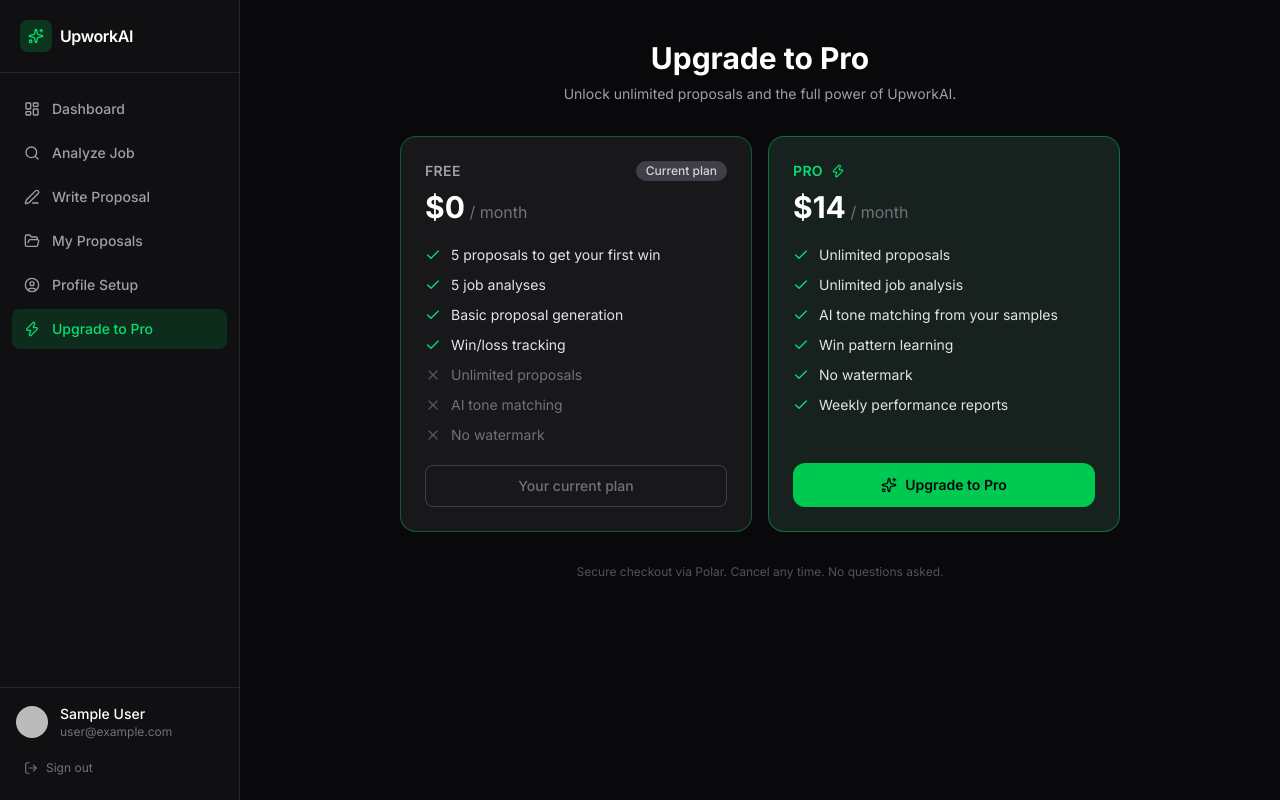
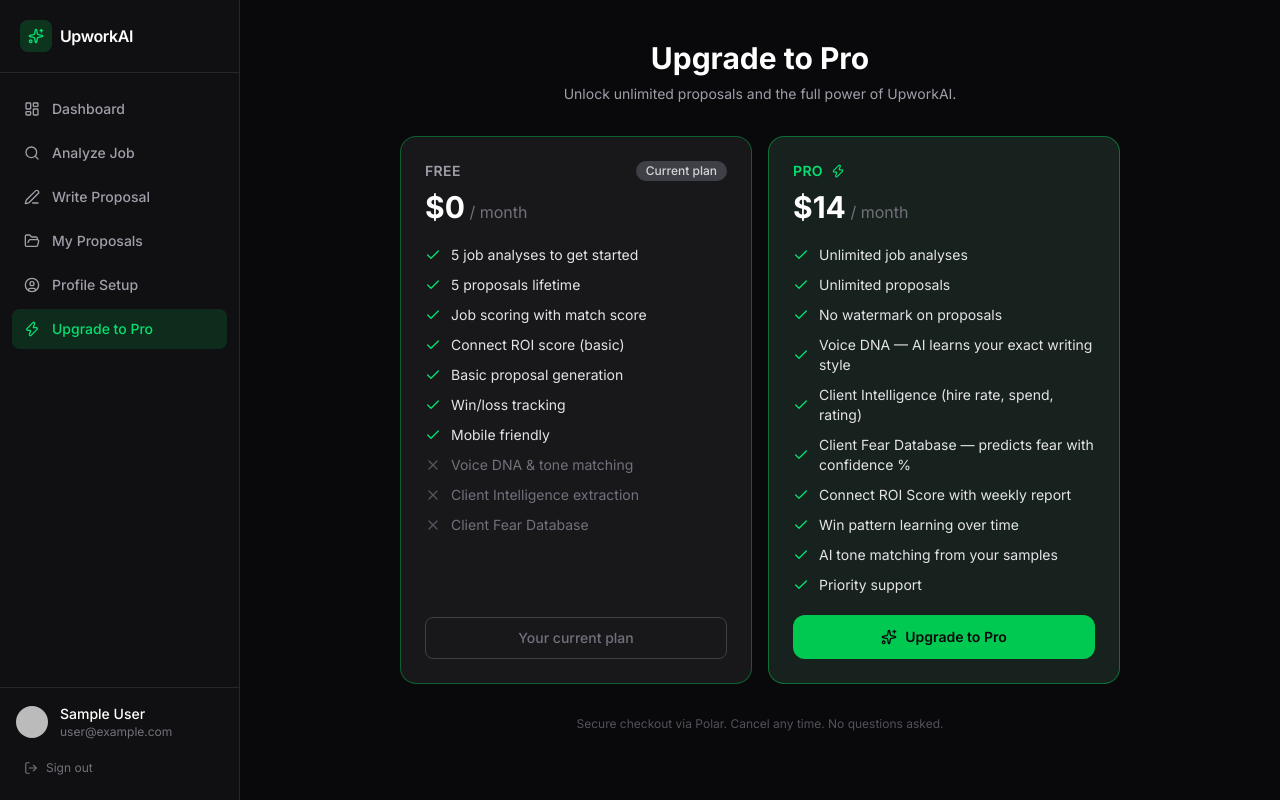
Before and after one commit to Arham456/upworkai, a Next.js app: page /dashboard/upgrade in a window 1280 px wide. Built offline with nearby package versions, Linux system fonts and the light colour scheme; no server answers; the database is empty; sample sign-in values are in the browser's storage.

Commit message:
complete audit - fix pricing page, pro gates, watermark, voice DNA protection

```diff
--- a/app/api/proposal/route.ts
+++ b/app/api/proposal/route.ts
@@ -163,7 +163,7 @@
           if (isFreePlan) {
             controller.enqueue(
               encoder.encode(
-                "\n\n---\nWritten with UpworkAI Free · upgrade at upworkai-alpha.vercel.app",
+                "\n\n---\nWritten with UpworkAI Free — upgrade to Pro for unlimited proposals with no watermark.",
               ),
             );
           }
--- a/app/api/voice-dna/route.ts
+++ b/app/api/voice-dna/route.ts
@@ -28,6 +28,17 @@
       return NextResponse.json(
         { error: "Server configuration error: ANTHROPIC_API_KEY is not set" },
         { status: 500 },
+      );
+    }
+
+    const user = await prisma.user.findUnique({
+      where: { id: session.user.id },
+      select: { plan: true },
+    });
+    if (user?.plan !== "pro") {
+      return NextResponse.json(
+        { error: "Voice DNA is a Pro feature. Upgrade to unlock it." },
+        { status: 403 },
       );
     }
 
--- a/app/dashboard/analyze/page.tsx
+++ b/app/dashboard/analyze/page.tsx
@@ -482,39 +482,40 @@
                 exit="exit"
                 className="space-y-4"
               >
-                {/* Client Intelligence card — shown first when available */}
-                {hasClientIntel(result) && (
-                  <motion.div
-                    variants={fadeUp}
-                    className="rounded-xl border border-blue-500/20 bg-blue-500/5 p-5 space-y-3"
-                  >
+                {/* Client Intelligence — Pro only; free users see blurred mock */}
+                {(hasClientIntel(result) || (!isPro && inputMode === "fullPage")) && (
+                  <motion.div variants={fadeUp}>
+                    <ProBlur isPro={isPro} featureName="Client Intelligence">
+                      <div className="rounded-xl border border-blue-500/20 bg-blue-500/5 p-5 space-y-3">
                         <div className="flex items-center gap-2 text-xs font-medium text-blue-400 uppercase tracking-wide">
                           <Brain className="w-3.5 h-3.5" />
                           Client Intelligence
                         </div>
                         <div className="grid grid-cols-2 sm:grid-cols-3 gap-2">
-                      {result.hireRate && (
-                        <IntelItem icon={TrendingUp} label="Hire Rate" value={result.hireRate} />
-                      )}
-                      {result.totalSpent && (
-                        <IntelItem icon={DollarSign} label="Total Spent" value={result.totalSpent} />
-                      )}
-                      {result.jobBudget && (
-                        <IntelItem icon={DollarSign} label="Budget" value={result.jobBudget} />
-                      )}
-                      {result.proposalCount && (
-                        <IntelItem icon={ClipboardList} label="Proposals Sent" value={result.proposalCount} />
-                      )}
-                      {result.clientRating && (
-                        <IntelItem icon={Star} label="Client Rating" value={result.clientRating} />
-                      )}
-                      {result.clientLocation && (
-                        <IntelItem icon={Globe} label="Location" value={result.clientLocation} />
-                      )}
-                      {result.memberSince && (
-                        <IntelItem icon={Calendar} label="Member Since" value={result.memberSince} />
+                          {isPro ? (
+                            <>
+                              {result.hireRate && <IntelItem icon={TrendingUp} label="Hire Rate" value={result.hireRate} />}
+                              {result.totalSpent && <IntelItem icon={DollarSign} label="Total Spent" value={result.totalSpent} />}
+                              {result.jobBudget && <IntelItem icon={DollarSign} label="Budget" value={result.jobBudget} />}
+                              {result.proposalCount && <IntelItem icon={ClipboardList} label="Proposals Sent" value={result.proposalCount} />}
+                              {result.clientRating && <IntelItem icon={Star} label="Client Rating" value={result.clientRating} />}
+                              {result.clientLocation && <IntelItem icon={Globe} label="Location" value={result.clientLocation} />}
+                              {result.memberSince && <IntelItem icon={Calendar} label="Member Since" value={result.memberSince} />}
+                            </>
+                          ) : (
+                            <>
+                              <IntelItem icon={TrendingUp} label="Hire Rate" value="87%" />
+                              <IntelItem icon={DollarSign} label="Total Spent" value="$45K+" />
+                              <IntelItem icon={DollarSign} label="Budget" value="$500–$1,500" />
+                              <IntelItem icon={ClipboardList} label="Proposals Sent" value="10 to 20" />
+                              <IntelItem icon={Star} label="Client Rating" value="4.9" />
+                              <IntelItem icon={Globe} label="Location" value="United States" />
+                              <IntelItem icon={Calendar} label="Member Since" value="March 2021" />
+                            </>
                           )}
                         </div>
+                      </div>
+                    </ProBlur>
                   </motion.div>
                 )}
 
--- a/app/dashboard/page.tsx
+++ b/app/dashboard/page.tsx
@@ -2,6 +2,20 @@
 import { redirect } from "next/navigation";
 import Link from "next/link";
 import { ArrowRight, BarChart2, CheckCircle2, Sparkles, Zap } from "lucide-react";
+
+function parseBudget(budgetStr: string | null | undefined): number {
+  if (!budgetStr) return 0;
+  const clean = budgetStr.replace(/[$,]/g, "");
+  const rangeMatch = clean.match(/(\d+(?:\.\d+)?)\s*[–\-]\s*(\d+(?:\.\d+)?)/);
+  if (rangeMatch) return (parseFloat(rangeMatch[1]) + parseFloat(rangeMatch[2])) / 2;
+  const kMatch = budgetStr.match(/(\d+(?:\.\d+)?)[Kk]/);
+  if (kMatch) return parseFloat(kMatch[1]) * 1000;
+  const plusMatch = clean.match(/(\d+(?:\.\d+)?)\+/);
+  if (plusMatch) return parseFloat(plusMatch[1]);
+  const numMatch = clean.match(/(\d+(?:\.\d+)?)/);
+  if (numMatch) return parseFloat(numMatch[1]);
+  return 0;
+}
 import { authOptions } from "@/lib/auth";
 import { prisma } from "@/lib/prisma";
 import { Sidebar } from "./components/sidebar";
@@ -48,30 +62,16 @@
       })
     : [];
 
-  function parseBudgetServer(budgetStr: string | null | undefined): number {
-    if (!budgetStr) return 0;
-    const clean = budgetStr.replace(/[$,]/g, "");
-    const rangeMatch = clean.match(/(\d+(?:\.\d+)?)\s*[–\-]\s*(\d+(?:\.\d+)?)/);
-    if (rangeMatch) return (parseFloat(rangeMatch[1]) + parseFloat(rangeMatch[2])) / 2;
-    const kMatch = budgetStr.match(/(\d+(?:\.\d+)?)[Kk]/);
-    if (kMatch) return parseFloat(kMatch[1]) * 1000;
-    const plusMatch = clean.match(/(\d+(?:\.\d+)?)\+/);
-    if (plusMatch) return parseFloat(plusMatch[1]);
-    const numMatch = clean.match(/(\d+(?:\.\d+)?)/);
-    if (numMatch) return parseFloat(numMatch[1]);
-    return 0;
-  }
-
   const totalConnects = weeklyJobs.reduce((sum, j) => sum + (j.connectsRequired ?? 6), 0);
   const totalExpectedValue = Math.round(
-    weeklyJobs.reduce((sum, j) => sum + ((j.matchScore ?? 0) / 10) * parseBudgetServer(j.jobBudget), 0),
+    weeklyJobs.reduce((sum, j) => sum + ((j.matchScore ?? 0) / 10) * parseBudget(j.jobBudget), 0),
   );
 
   const categoryRoi: Record<string, { total: number; count: number }> = {};
   for (const j of weeklyJobs) {
     const cat = j.jobCategory ?? "Unknown";
     const connects = j.connectsRequired ?? 6;
-    const earnings = parseBudgetServer(j.jobBudget);
+    const earnings = parseBudget(j.jobBudget);
     const roi = connects > 0 ? ((j.matchScore ?? 0) / 10) * earnings / connects : 0;
     if (!categoryRoi[cat]) categoryRoi[cat] = { total: 0, count: 0 };
     categoryRoi[cat].total += roi;
--- a/app/dashboard/upgrade/page.tsx
+++ b/app/dashboard/upgrade/page.tsx
@@ -7,22 +7,29 @@
 import { CheckoutButton } from "./components/checkout-button";
 
 const FREE_FEATURES = [
-  { text: "5 proposals to get your first win", included: true },
-  { text: "5 job analyses", included: true },
+  { text: "5 job analyses to get started", included: true },
+  { text: "5 proposals lifetime", included: true },
+  { text: "Job scoring with match score", included: true },
+  { text: "Connect ROI score (basic)", included: true },
   { text: "Basic proposal generation", included: true },
   { text: "Win/loss tracking", included: true },
-  { text: "Unlimited proposals", included: false },
-  { text: "AI tone matching", included: false },
-  { text: "No watermark", included: false },
+  { text: "Mobile friendly", included: true },
+  { text: "Voice DNA & tone matching", included: false },
+  { text: "Client Intelligence extraction", included: false },
+  { text: "Client Fear Database", included: false },
 ];
 
 const PRO_FEATURES = [
+  { text: "Unlimited job analyses", included: true },
   { text: "Unlimited proposals", included: true },
-  { text: "Unlimited job analysis", included: true },
+  { text: "No watermark on proposals", included: true },
+  { text: "Voice DNA — AI learns your exact writing style", included: true },
+  { text: "Client Intelligence (hire rate, spend, rating)", included: true },
+  { text: "Client Fear Database — predicts fear with confidence %", included: true },
+  { text: "Connect ROI Score with weekly report", included: true },
+  { text: "Win pattern learning over time", included: true },
   { text: "AI tone matching from your samples", included: true },
-  { text: "Win pattern learning", included: true },
-  { text: "No watermark", included: true },
-  { text: "Weekly performance reports", included: true },
+  { text: "Priority support", included: true },
 ];
 
 export default async function UpgradePage() {
@@ -96,7 +103,7 @@
               </ul>
 
               <div className="rounded-lg border border-zinc-700 py-2.5 text-center text-sm font-medium text-zinc-500">
-                Your current plan
+                {isPro ? "Previous plan" : "Your current plan"}
               </div>
             </div>
 
```
Lines whose indentation alone changed are shown as unchanged.
